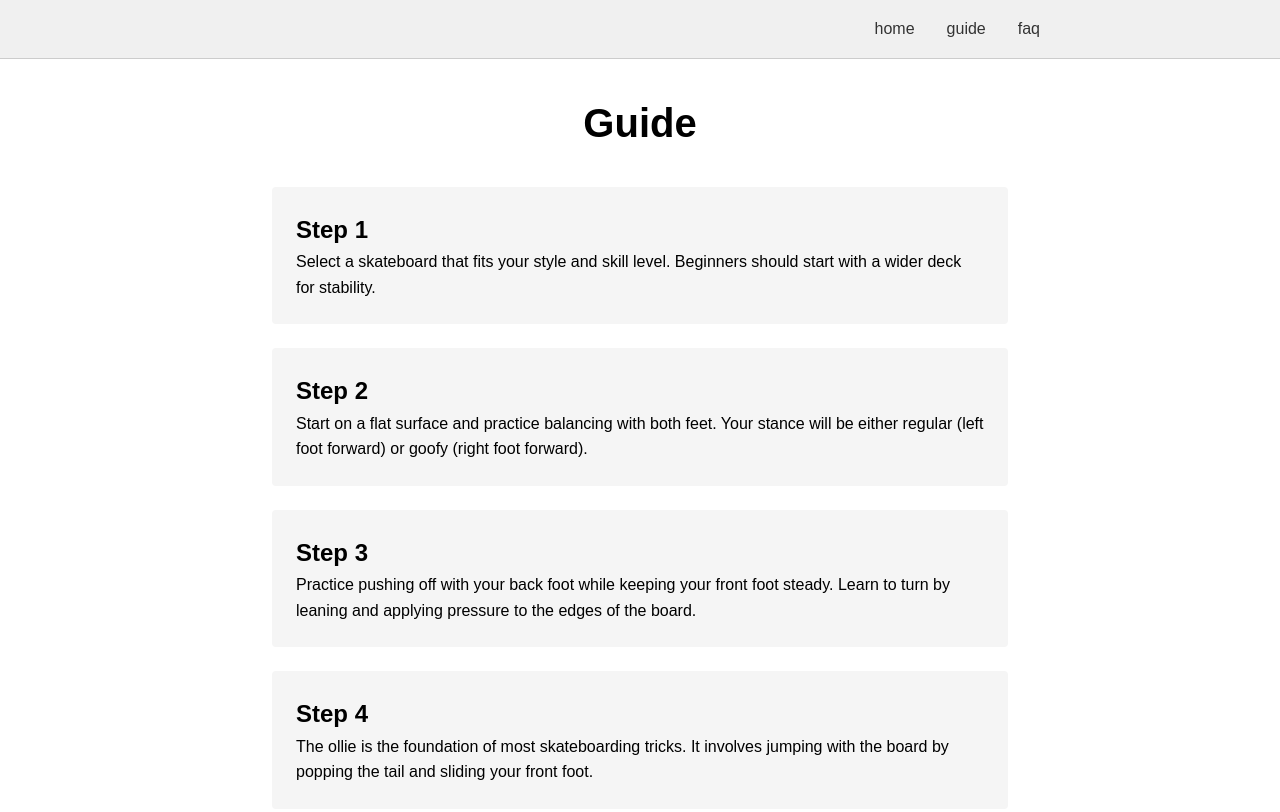
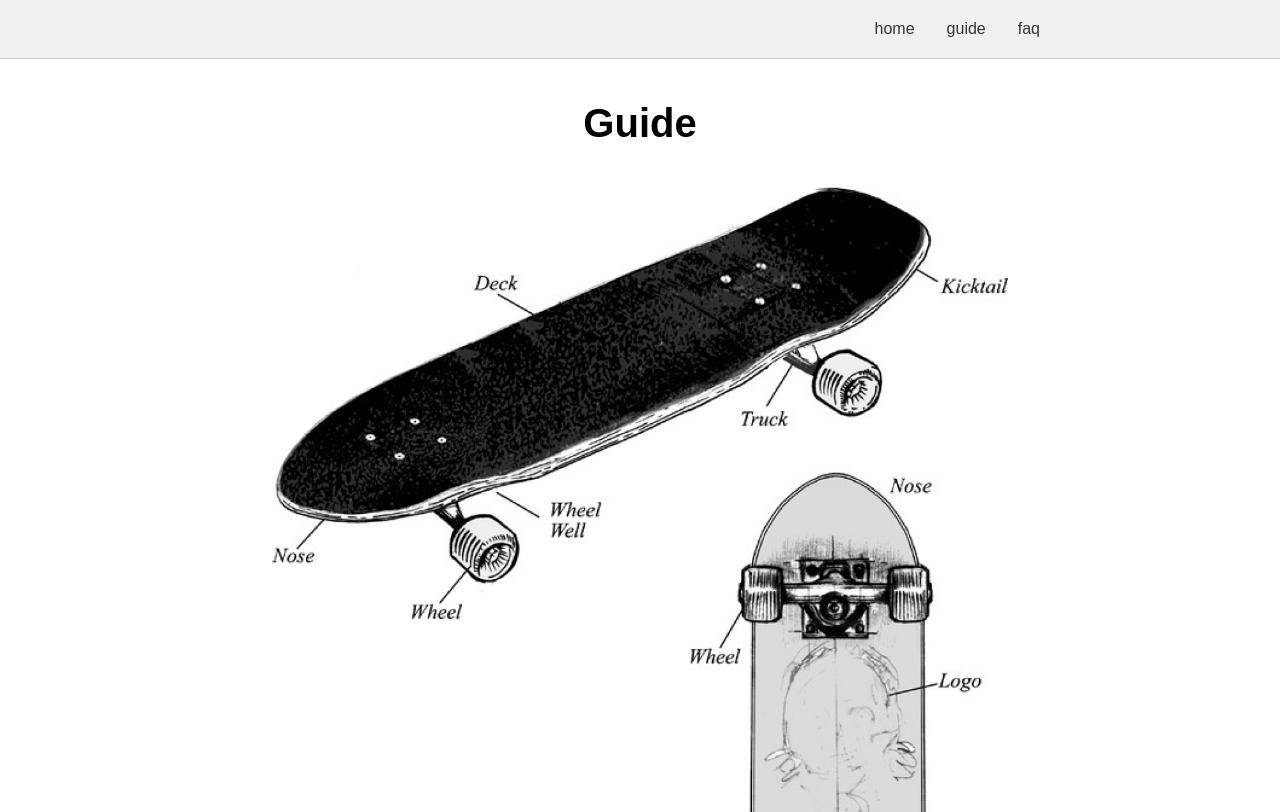
Before and after one commit to danieltk76/wireframe, a plain HTML site: page guide.html in a window 1280 px wide. Shown: the top 812 px of the page. Drawn offline with Linux system fonts and the light colour scheme.

Commit message:
wireframe draft

```diff
--- a/guide.html
+++ b/guide.html
@@ -17,6 +17,10 @@
 
     <main class="container">
         <h1>Guide</h1>
+
+        <div class="skateboard-diagram">
+            <img src="image.png" alt="Skateboard diagram showing parts: deck, nose, kicktail, truck, wheel, wheel well, and logo">
+        </div>
 
         <div class="guide-steps">
             <div class="step">
--- a/styles.css
+++ b/styles.css
@@ -110,6 +110,17 @@ h1 {
     font-size: 1.2rem;
 }
 
+.skateboard-diagram {
+    margin: 2rem 0;
+    text-align: center;
+}
+
+.skateboard-diagram img {
+    max-width: 100%;
+    height: auto;
+    margin-bottom: 2rem;
+}
+
 @media (max-width: 768px) {
     .categories {
         grid-template-columns: 1fr;
```
Also changed, not shown: image.png (added).
